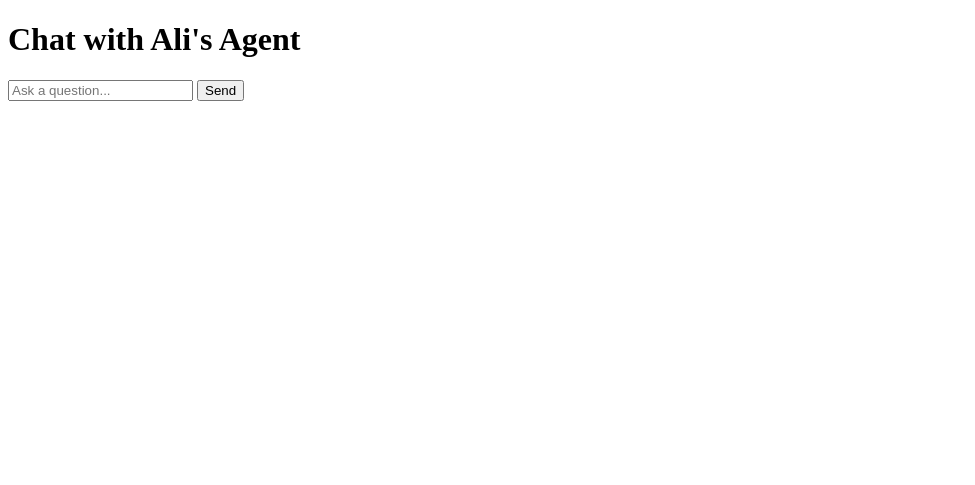
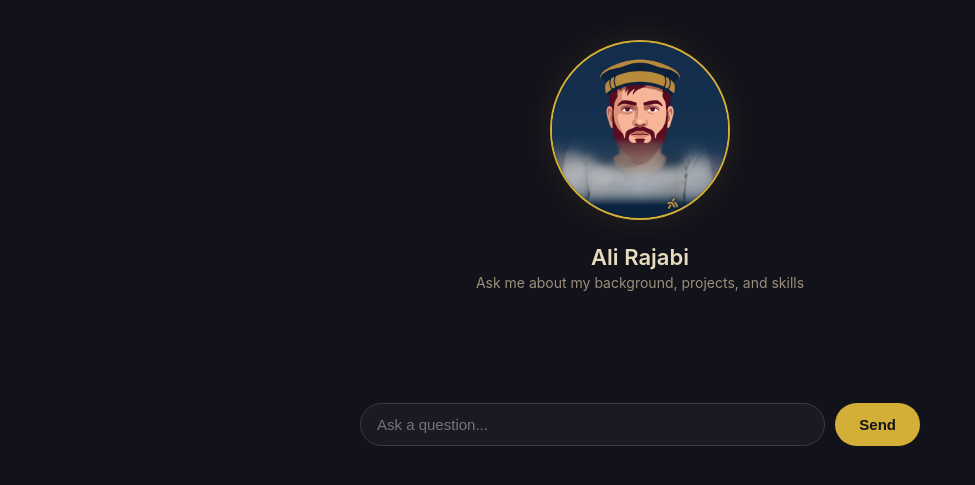
Before and after one commit to alimounim/portfolio-agent, a Flask app: page / in a window 1280 px wide. Shown: the top 485 px of the page, without its empty margins (0-975 px from the left). Run offline with Flask 3, Linux system fonts and the light colour scheme.

Commit message:
Style chat UI with dark theme, chat bubbles, and thinking indicator

```diff
--- a/templates/index.html
+++ b/templates/index.html
@@ -1,18 +1,164 @@
 <!DOCTYPE html>
 <html>
 <head>
-    <title>Ali's Portfolio Agent</title>
+    <title>Ali Rajabi — Portfolio Agent</title>
+    <style>
+        * { box-sizing: border-box; }
+        body {
+            background: #12121a;
+            color: #e8dcc0;
+            font-family: -apple-system, "Segoe UI", sans-serif;
+            margin: 0;
+            padding: 40px 20px;
+            display: flex;
+            flex-direction: column;
+            align-items: center;
+        }
+        .avatar-wrap {
+            position: relative;
+            width: 180px;
+            height: 180px;
+            margin-bottom: 24px;
+        }
+        .avatar-glow {
+            position: absolute;
+            inset: -20px;
+            border-radius: 50%;
+            background: radial-gradient(circle, rgba(212,175,55,0.25) 0%, transparent 70%);
+        }
+        .avatar-wrap img {
+            position: relative;
+            width: 180px;
+            height: 180px;
+            border-radius: 50%;
+            object-fit: cover;
+            border: 2px solid #d4af37;
+        }
+        h1 {
+            font-size: 22px;
+            font-weight: 600;
+            margin: 0 0 4px;
+            text-align: center;
+        }
+        .subtitle {
+            color: #9a8f7a;
+            font-size: 14px;
+            margin: 0 0 32px;
+            text-align: center;
+        }
+        #chat-box {
+            width: 100%;
+            max-width: 560px;
+            display: flex;
+            flex-direction: column;
+            gap: 12px;
+            margin-bottom: 20px;
+            min-height: 60px;
+        }
+        .msg {
+            padding: 12px 16px;
+            border-radius: 18px;
+            max-width: 75%;
+            font-size: 15px;
+            line-height: 1.5;
+        }
+        .msg.user {
+            align-self: flex-end;
+            background: #1e5f74;
+            color: #eef6f5;
+            border-bottom-right-radius: 4px;
+        }
+        .msg.claude {
+            align-self: flex-start;
+            background: #1a2951;
+            color: #e8dcc0;
+            border: 1px solid #d4af37;
+            border-bottom-left-radius: 4px;
+        }
+        .msg.thinking {
+            align-self: flex-start;
+            background: #1a2951;
+            border: 1px solid #d4af37;
+            border-bottom-left-radius: 4px;
+            display: flex;
+            gap: 4px;
+            padding: 14px 18px;
+        }
+        .dot {
+            width: 7px;
+            height: 7px;
+            border-radius: 50%;
+            background: #d4af37;
+            animation: bounce 1.2s infinite;
+        }
+        .dot:nth-child(2) { animation-delay: 0.2s; }
+        .dot:nth-child(3) { animation-delay: 0.4s; }
+        @keyframes bounce {
+            0%, 60%, 100% { transform: translateY(0); opacity: 0.5; }
+            30% { transform: translateY(-4px); opacity: 1; }
+        }
+        .input-row {
+            width: 100%;
+            max-width: 560px;
+            display: flex;
+            gap: 10px;
+        }
+        #user-input {
+            flex: 1;
+            padding: 12px 16px;
+            border-radius: 24px;
+            border: 1px solid #3a3a4a;
+            background: #1a1a24;
+            color: #e8dcc0;
+            font-size: 15px;
+            outline: none;
+        }
+        #user-input:focus {
+            border-color: #d4af37;
+        }
+        button {
+            padding: 12px 24px;
+            border-radius: 24px;
+            border: none;
+            background: #d4af37;
+            color: #12121a;
+            font-weight: 600;
+            font-size: 15px;
+            cursor: pointer;
+        }
+        button:hover {
+            background: #e6c358;
+        }
+    </style>
 </head>
 <body>
-    <h1>Chat with Ali's Agent</h1>
+    <div class="avatar-wrap">
+        <div class="avatar-glow"></div>
+        <img src="{{ url_for('static', filename='images/avatar.jpeg') }}" alt="Ali Rajabi">
+    </div>
+    <h1>Ali Rajabi</h1>
+    <p class="subtitle">Ask me about my background, projects, and skills</p>
+
     <div id="chat-box"></div>
-    <input type="text" id="user-input" placeholder="Ask a question...">
-    <button onclick="sendMessage()">Send</button>
+
+    <div class="input-row">
+        <input type="text" id="user-input" placeholder="Ask a question..." onkeypress="if(event.key==='Enter') sendMessage()">
+        <button onclick="sendMessage()">Send</button>
+    </div>
 
     <script>
         function sendMessage() {
             const input = document.getElementById("user-input");
-            const message = input.value;
+            const message = input.value.trim();
+            if (!message) return;
+
+            const chatBox = document.getElementById("chat-box");
+            chatBox.innerHTML += `<div class="msg user">${message}</div>`;
+            input.value = "";
+
+            const thinkingId = "thinking-" + Date.now();
+            chatBox.innerHTML += `<div class="msg thinking" id="${thinkingId}"><div class="dot"></div><div class="dot"></div><div class="dot"></div></div>`;
+            chatBox.scrollTop = chatBox.scrollHeight;
 
             fetch("/chat", {
                 method: "POST",
@@ -21,10 +167,9 @@
             })
             .then(response => response.json())
             .then(data => {
-                const chatBox = document.getElementById("chat-box");
-                chatBox.innerHTML += "<p><b>You:</b> " + message + "</p>";
-                chatBox.innerHTML += "<p><b>Claude:</b> " + data.reply + "</p>";
-                input.value = "";
+                const thinkingEl = document.getElementById(thinkingId);
+                thinkingEl.outerHTML = `<div class="msg claude">${data.reply}</div>`;
+                chatBox.scrollTop = chatBox.scrollHeight;
             });
         }
     </script>
```
Also changed, not shown: JOURNAL.md (+9 -0 lines), static/images/avatar.jpeg (added).
